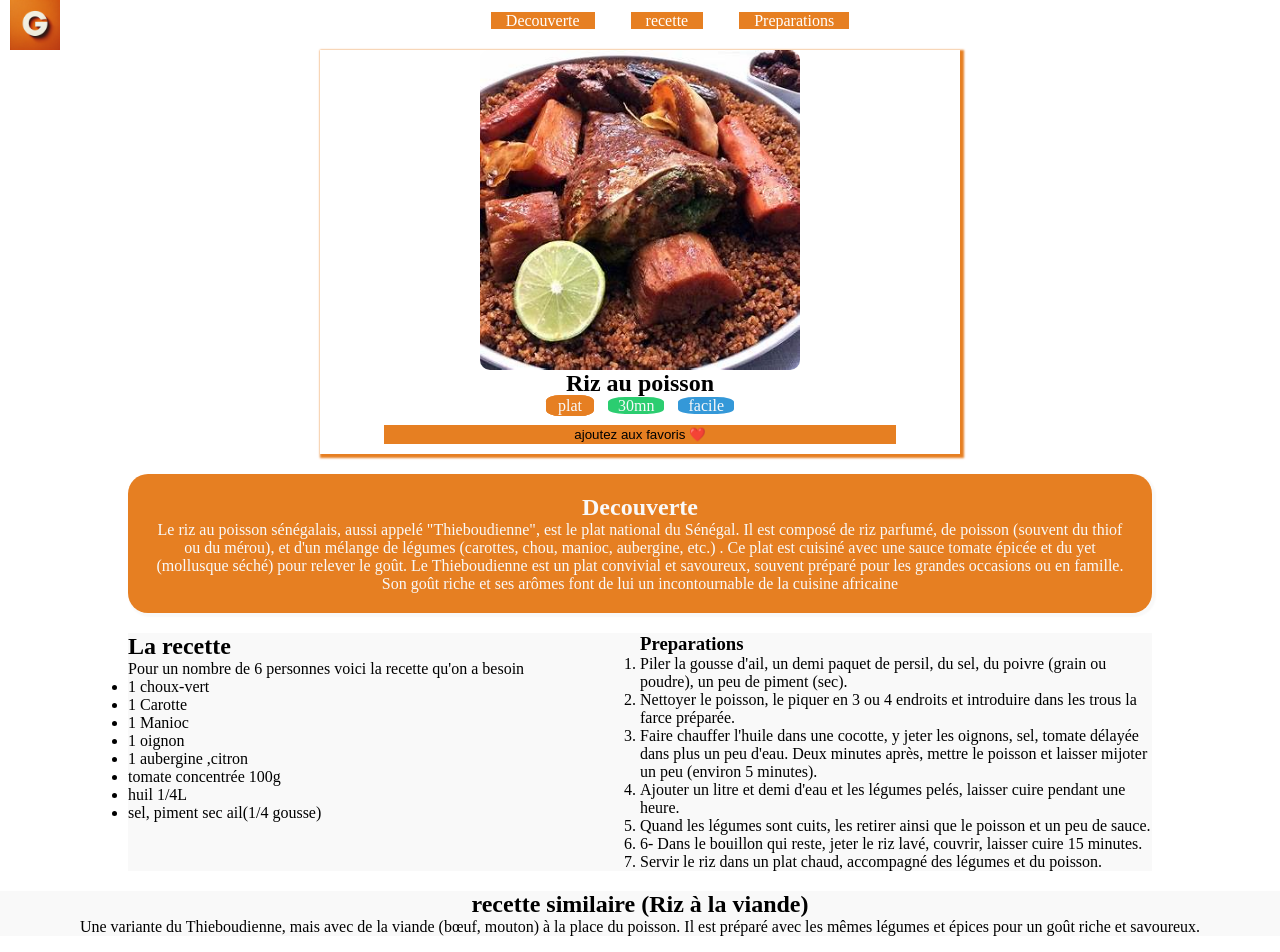
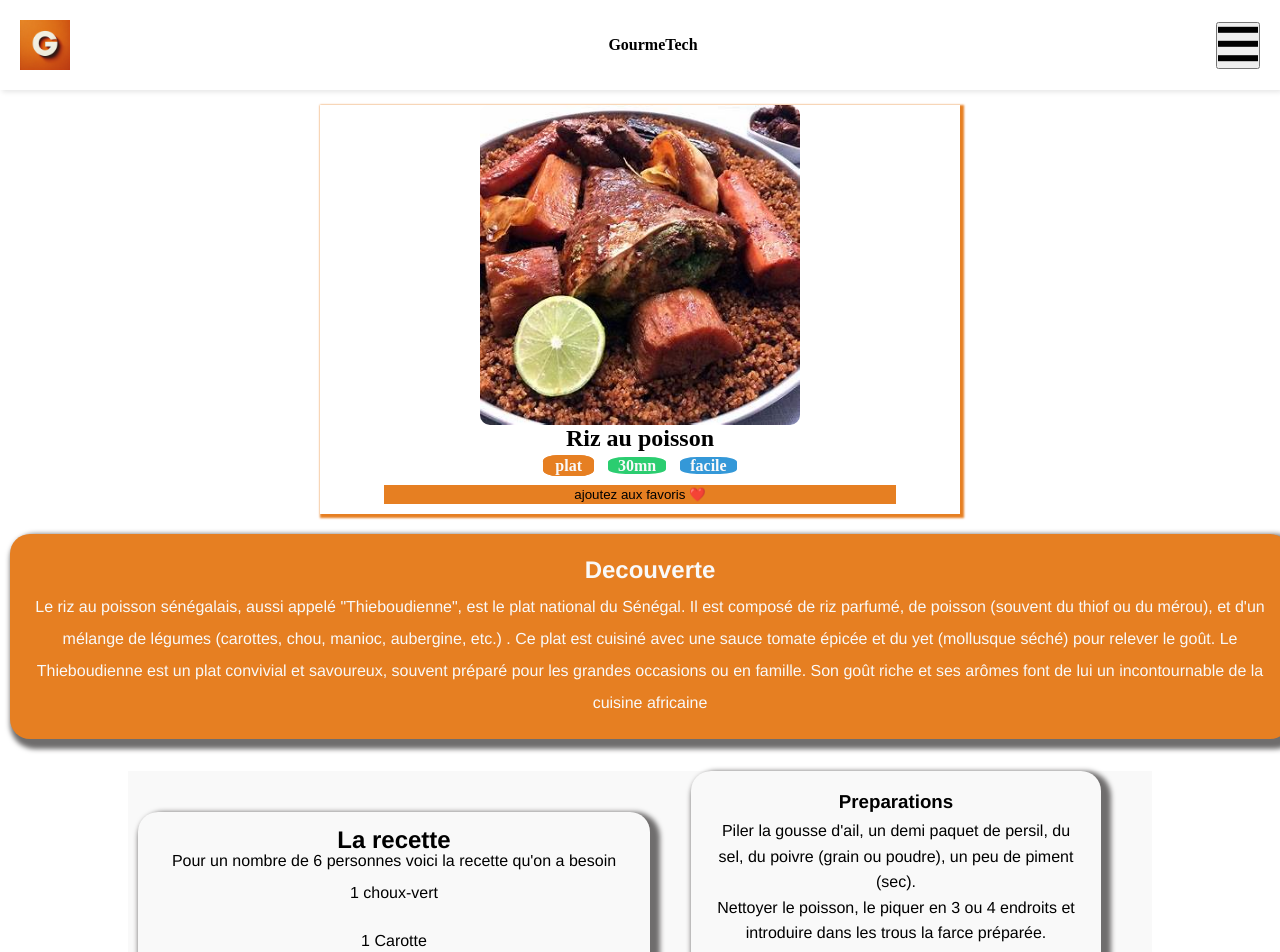
Before and after one commit to Massamba-di/Front-Final, a plain HTML site: page recette.html in a window 1280 px wide. Shown: the top 952 px of the page. Drawn offline with Linux system fonts and the light colour scheme.

Commit message:
fichiers à jour

```diff
--- a/css/recette.css
+++ b/css/recette.css
@@ -15,38 +15,33 @@ img{
     width: 100%;
     object-fit: cover;
     vertical-align: middle;
-}
-@media screen and (min-width: 1024px){
-    header{
-        display:flex ;
-        justify-content: space-between;
-        margin-left: 10px;
-        nav {
-            display: flex;
-            justify-content:center;
-
-            padding: 0;
-
-            list-style: none;
-            width: 50%;
-            margin: auto;
-           margin-bottom: 20px;
 
 }
 
-         li {
-            display: inline;   margin: 16px;
-            background-color: var(--primary-color);
+header{
+
+        display: flex;
+        justify-content: space-between;
+        align-items: center;
+        margin-bottom: 15px;
+        padding: 20px;
+        box-shadow: 2px 2px 5px rgba(0, 0, 0, 0.1);
+        position: relative
+}
+        nav{
+            display: none;
+            list-style: none;
+        }
+        span{
+            font-weight: var(--bolder);
+            margin-left: 20px;
         }
 
-         li a {
+
+
+    header a{
         text-decoration: none;
-            padding: 15px;
-            color: white;
-
     }
-    }
-    main{
     .plat{
         width: 50%;
         margin: auto;
@@ -100,23 +95,171 @@ img{
 
 }
 
+
+
     }
     #Decouverte{
+
+        text-align: center;
+        width: 100%;
+        margin: auto;
+        border-radius: 20px;
+        box-shadow: 5px 5px 5px 5px rgb(111, 109, 109);
+        color: var(--secondary-color);
+        background-color:  var(--primary-color) ;
+        padding: 20px;
+
+        margin-inline: 10px;
+        line-height: 2rem;
+        margin-bottom: 2rem;
+        font-family: 'Franklin Gothic Medium', 'Arial Narrow', Arial, sans-serif;
+
+
+
+
+    }
+    #recette{
+        font-size: 1rem;
+
+
+
+        text-align: center;
+        width: 100%;
+        margin: auto;
+        border-radius: 20px;
+        box-shadow: 5px 5px 5px 5px  rgb(111, 109, 109);
+        color: black;
+        line-height: 1rem;
+        font-family: 'Franklin Gothic Medium', 'Arial Narrow', Arial, sans-serif;
+
+        padding: 20px;
+
+        margin-inline: 10px;
+
+        margin-bottom: 2rem;
+        li{
+            list-style: none;
+            line-height: 3rem;
+
+            h1{
+                margin-bottom: x;
+
+            }
+
+        }
+
+
+    }
+
+    #preparations{
+
+        text-align: center;
+        width: 100%;
+        margin: auto;
+        border-radius: 20px;
+        box-shadow: 5px 5px 5px 5px rgb(111, 109, 109);
+        color: black;
+        font-size: 1rem;
+        font-family: 'Franklin Gothic Medium', 'Arial Narrow', Arial, sans-serif;
+
+
+
+
+        padding: 20px;
+
+        margin-inline: 10px;
+
+        margin-bottom: 2rem;
+        li{
+            list-style: none;
+            line-height: 1.6rem;
+        }
+    }
+
+    .second{
+        text-align: center;
+        width: 80%;
+        margin: auto;
+        border-radius: 20px;
+        box-shadow: 5px 5px 5px 5px rgb(111, 109, 109);
+        color: black;
+        font-size: 1,6rem;
+        font-family: 'Franklin Gothic Medium', 'Arial Narrow', Arial, sans-serif;
+
+
+
+        padding: 20px;
+
+
+
+        margin-bottom: 2rem;
+        line-height: 2rem;
+    }
+    h1,h2,h3{
+        margin-bottom: 5px;
+    }
+
+    footer{
+        background-color: black;
+        color: var(--secondary-color);
+        text-align: center;
+        padding: 10px;
+    }
+
+
+
+@media (min-width: 768px){
+
+    #preparations{
 
         text-align: center;
         width: 80%;
         margin: auto;
         border-radius: 20px;
-        box-shadow: 2px 2px 2px 2px var(--secondary-color);
-        color: var(--secondary-color);
-        background-color:  var(--primary-color) ;
+        box-shadow: 5px 5px 5px 5px rgb(111, 109, 109);
+        color: black;
+        font-size: 1rem;
+        font-family: 'Franklin Gothic Medium', 'Arial Narrow', Arial, sans-serif;
+
+
+
         padding: 20px;
 
 
 
+        margin-bottom: 2rem;
+        li{
+            list-style: none;
+
+        }
+    }
+
+    .second{
+        text-align: center;
+        width: 80%;
+        margin: auto;
+        border-radius: 20px;
+        box-shadow: 2px 2px 2px 2px var(--secondary-color);
+        color: black;
+        font-size: 1rem;
+        font-family: 'Franklin Gothic Medium', 'Arial Narrow', Arial, sans-serif;
 
 
+
+        padding: 20px;
+
+
+
+        margin-bottom: 2rem;
+        line-height: 1rem;
     }
+
+}
+@media screen and (min-width: 1024px){
+
+    main{
+
+
     .first{
         display: grid;
         grid-template-columns: 1fr 1fr;
--- a/recette.html
+++ b/recette.html
@@ -11,14 +11,30 @@
 
 <body>
     <header>
-        <a href="#"> <img src="assets/image/logo.webp" width="20" height="50" alt="Logo de GourmeTech"> </a>
-        <nav>
+        <a href="#"> <img src="assets/image/logo.webp"width="20" height="50" alt="Logo de GourmeTech"> </a>
+        <span>GourmeTech</span>
+
+
+            <button class="burger">
+                <svg viewBox="0 0 100 100" width="40" height="40" fill="#000">
+                    <rect y="7" width="100" height="15"></rect>
+                    <rect y="42" width="100" height="15"></rect>
+                    <rect y="78" width="100" height="15"></rect>
+                </svg>
+
+            </button>
+
+
+
+        <!-- navigation -->
+        <nav class="menu">
+
             <ul>
                 <li><a href="#Decouverte">Decouverte</a></li>
-                <li><a href="#recette">recette</a></li>
-                <li> <a href="#preparations">Preparations</a></li>
-            </ul>
-        </nav>
+
+                <li><a href="#rectte">recette</a></li>
+               <li><a href="#preparations">preparations</a></li>
+
     </header>
     <main>
         <section>
@@ -138,12 +154,12 @@
 
 
         <section class="second">
-            <h2>recette similaire  (Riz à la viande)</h2>
+            <h3>recette similaire (Riz à la viande)</h3>
 
 
             Une variante du Thieboudienne, mais avec de la viande (bœuf, mouton) à la place du poisson.
 
-             Il est préparé avec les mêmes légumes et épices pour un goût riche et savoureux.
+            Il est préparé avec les mêmes légumes et épices pour un goût riche et savoureux.
         </section>
 
 
```
Also changed, not shown: css/style.css (+28 -5 lines), index.html (+27 -1 lines). Lines whose indentation alone changed are shown as unchanged.
